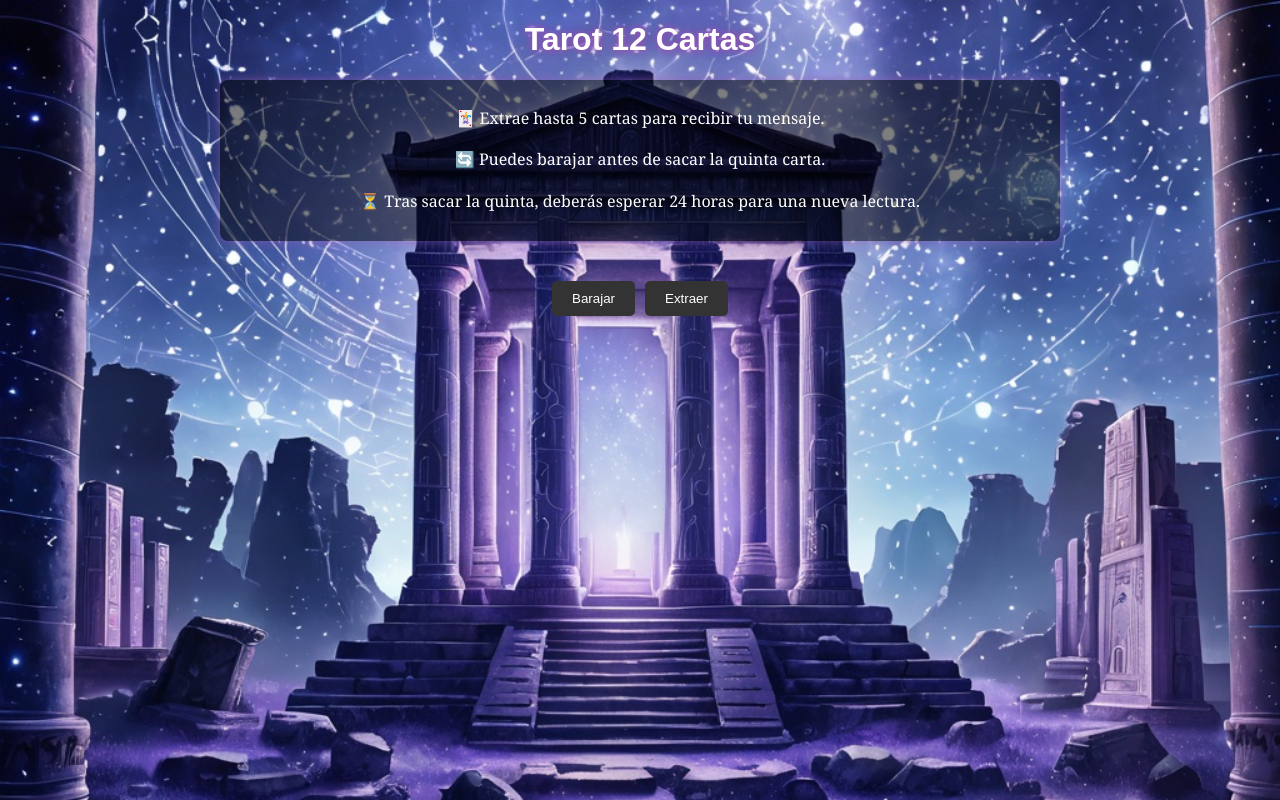
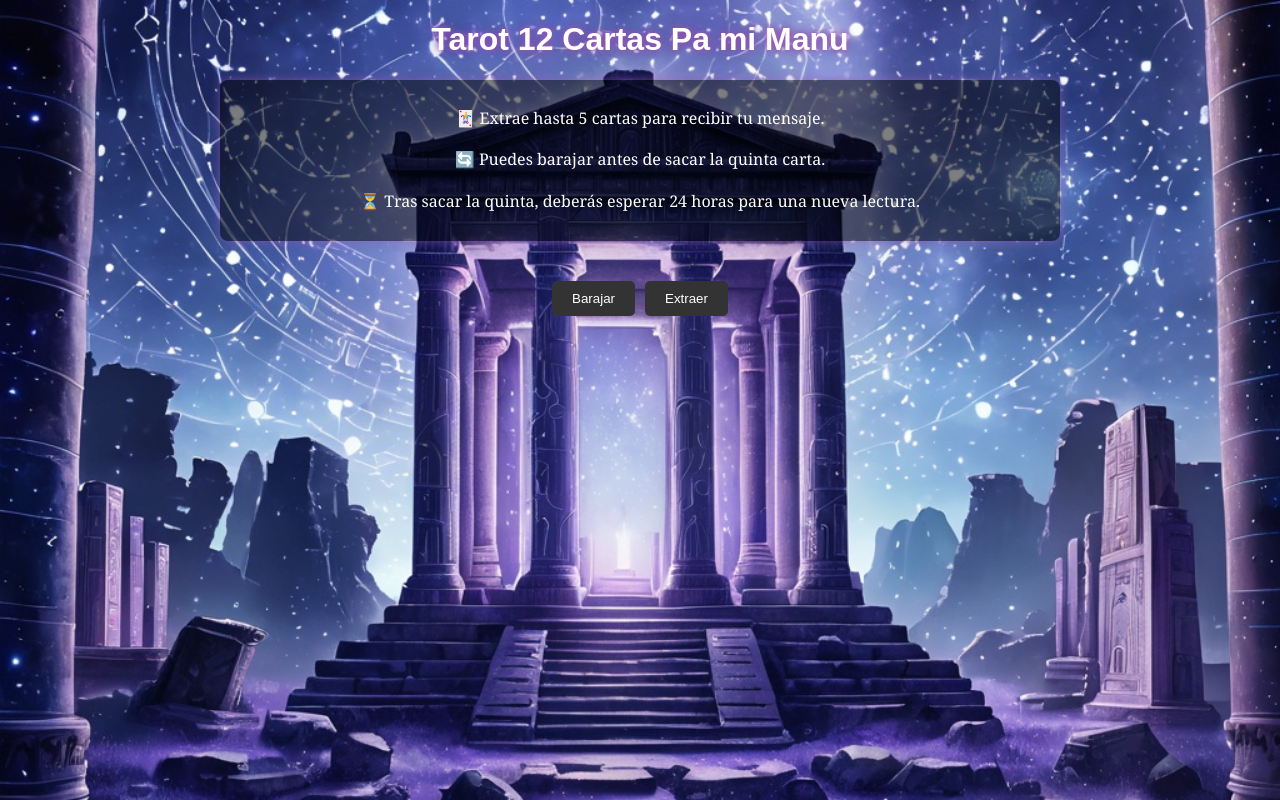
Before and after one commit to SANTIBAC/tarot-pwa, a plain HTML site: page index.html in a window 1280 px wide. Drawn offline with Linux system fonts and the light colour scheme.

Commit message:
Update index.html

```diff
--- a/index.html
+++ b/index.html
@@ -145,7 +145,7 @@
 
 </head>
 <body>
-<h1>Tarot 12 Cartas</h1>
+<h1>Tarot 12 Cartas Pa mi Manu</h1>
 <div class="intro">
   <p>🃏 Extrae hasta 5 cartas para recibir tu mensaje.</p>
   <p>🔄 Puedes barajar antes de sacar la quinta carta.</p>
```
